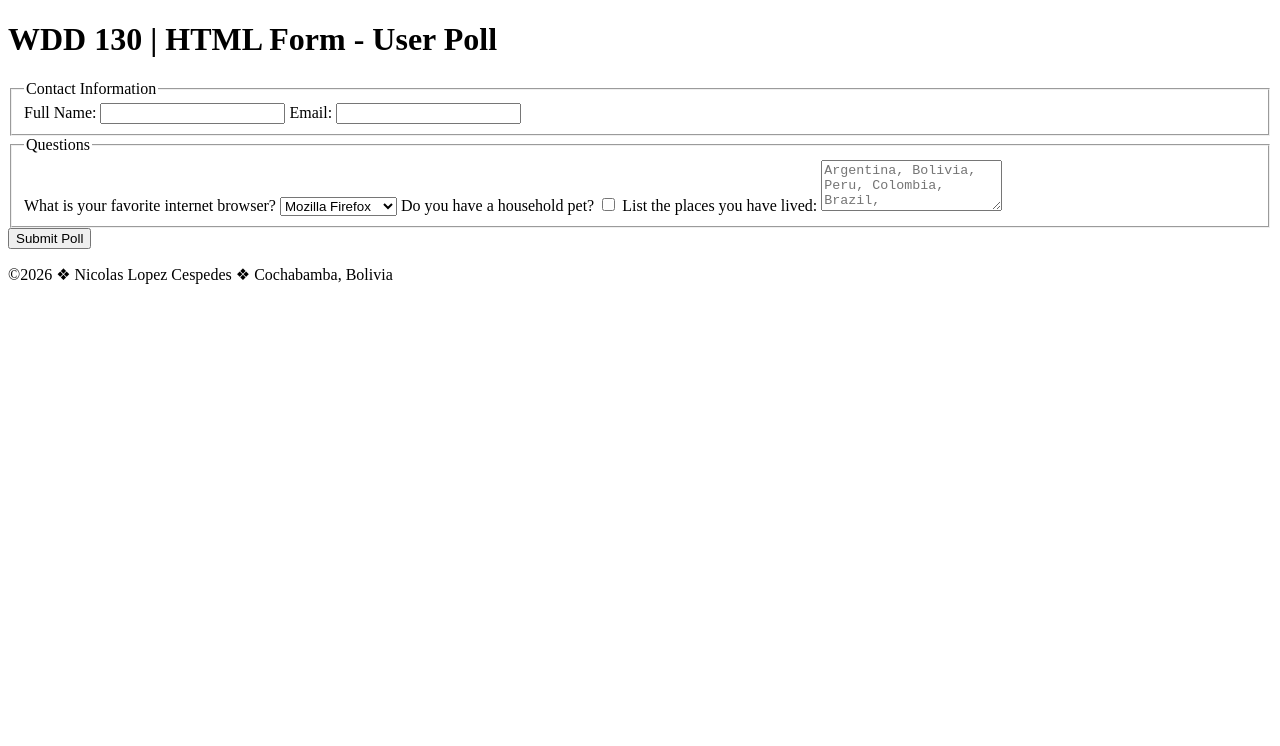
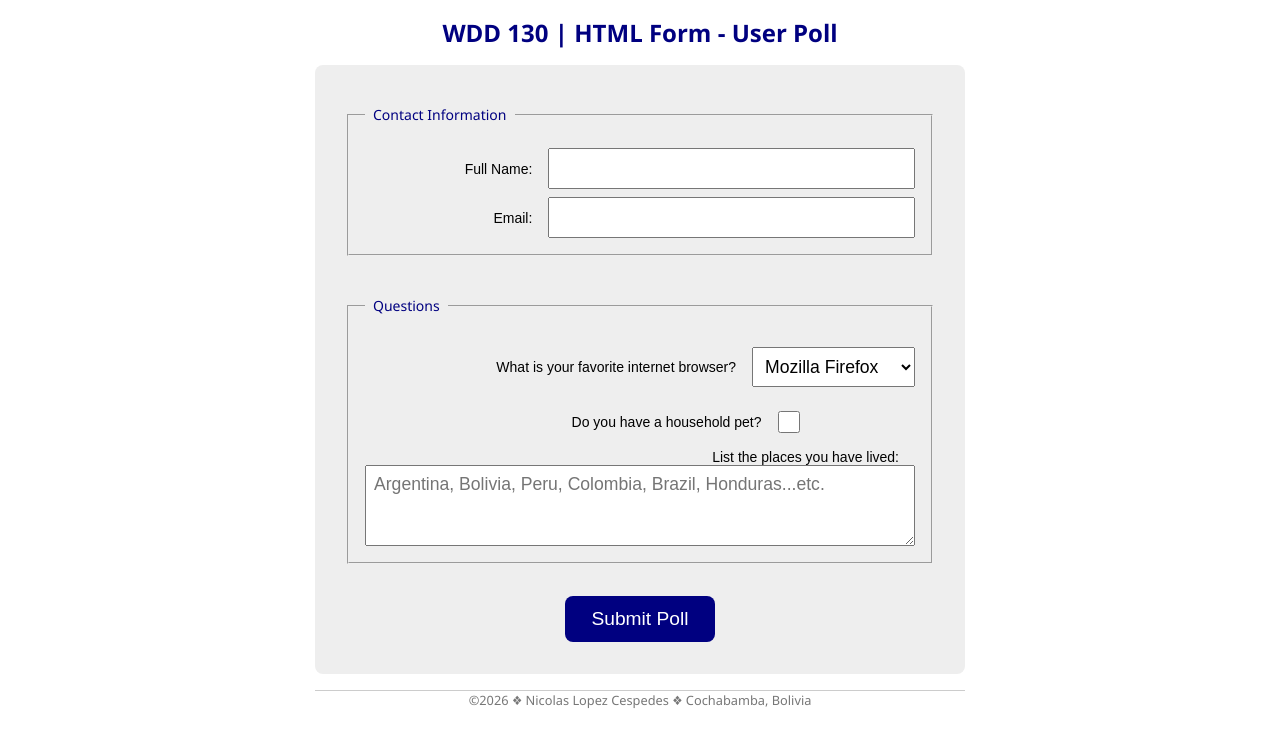
Before and after one commit to nicolas-lopez-511/wdd130, a plain HTML site: page week05/poll-form.html in a window 1280 px wide. Drawn offline with Linux system fonts and the light colour scheme.

Commit message:
css styles added so it can shown organized

```diff
--- a/week05/poll-form.html
+++ b/week05/poll-form.html
@@ -6,7 +6,7 @@
     <title>Form practice Web</title>
     <meta name="description" content="This is gonna be the way I'm gponna practive the form activity">
     <meta name="author" content="Nicolas Lopez">
-
+    <link rel="stylesheet" href="styles/poll-form.css">
 </head>
 
 <body>
@@ -17,13 +17,18 @@
         <form>
             <fieldset>
                 <legend>Contact Information</legend>
+                <div class="form-item label-narrow">
                     <label for="fullname">Full Name:</label>
                     <input type="text" id="fullname" name="fullname" required>
+                </div>
+                <div class="form-item label-narrow">
                     <label for="useremail">Email:</label>
                     <input type="email" id="useremail" name="useremail" required>
+                </div>
             </fieldset>
             <fieldset>
                 <legend>Questions</legend>
+                <div class="form-item label-wide">
                     <label for="browser">What is your favorite internet browser?</label>
                     <select name="browser" id="browser">
                     <option value="1">Mozilla Firefox</option>
@@ -32,10 +37,15 @@
                     <option value="4">Duck Go</option>
                     <option value="5">Other</option>
                     </select>
+                </div>
+                <div class="form-item label-wide">
                     <label for="pet">Do you have a household pet?</label>
                     <input type="checkbox" id="pet" name="pet">
+                </div>
+                <div class="form-item">
                     <label for="places">List the places you have lived:</label>
                     <textarea id="places" name="places" rows="3" placeholder="Argentina, Bolivia, Peru, Colombia, Brazil, Honduras...etc."></textarea>
+                </div>
             </fieldset>
             <button type="submit">Submit Poll</button>
         </form>
--- /dev/null
+++ b/week05/styles/poll-form.css
@@ -0,0 +1,95 @@
+* {
+    margin: 0;
+    padding: 0;
+    box-sizing: border-box;
+}
+body {
+    font-family:'Segoe UI', Tahoma, Geneva, Verdana, sans-serif;
+    font-size: 14px;
+    background-color: white;
+}
+header {
+    margin: 0 auto;
+    width: 100%;
+    max-width: 650px;
+}
+h1 {
+    margin: 1rem;
+    text-align: center;
+    color: navy;
+    font-size: 1.5rem;
+}
+form {
+    width: 100%;
+    max-width: 650px;
+    margin: 0 auto;
+    padding: 1rem;
+    border: 1px solid rgb (0 0 0 / 0.1);
+    border-radius: 0.5rem;
+    background-color: #eee;
+    display: grid;
+}
+fieldset {
+    display: grid;
+    gap: .5rem;
+    margin: 1rem;
+    border: 1px solid rbg (0 0 0 / 0.2);
+    padding: 1rem;
+}
+legend {
+    padding: 0.5rem;
+    color: navy;
+    font: 1.3rem;
+}
+label, input, button, select, textarea {
+    font-family: Arial, Helvetica, sans-serif;
+}
+label {
+    text-align: right;
+    padding-right: 1rem;
+}
+input, select, textarea {
+    padding: 0.5rem;
+    font-size: 1.1rem;
+}
+input[type="checkbox"] {
+    width: 22px;
+    height: 22px;
+    vertical-align: bottom;
+}
+button {
+    margin: 1rem auto;
+    width: 150px;
+    background-color: navy;
+    color: #fff;
+    border: none;
+    border-radius: .5rem;
+    padding: .75rem;
+    font-size: 1.2rem;
+    cursor: pointer;
+}
+button:hover, button:focus-visible {
+    background-color: rgb(86, 86, 231);
+}
+footer {
+    margin: 1rem auto 0;
+    width: 100%;
+    max-width: 650px;
+    text-align: center;
+    font-size: 0.8rem;
+    color: #777;
+    border-top: 1px solid #ccc;
+}
+.form-item {
+    display: grid;
+    align-items: center;
+}
+.label-wide {
+    display: grid;
+    grid-template-columns: 3fr 1fr;
+    margin: 0.5rem 0;
+}
+.label-narrow {
+    display: grid;
+    grid-template-columns: 1fr 2fr;
+}
```
Lines whose indentation alone changed are shown as unchanged.
